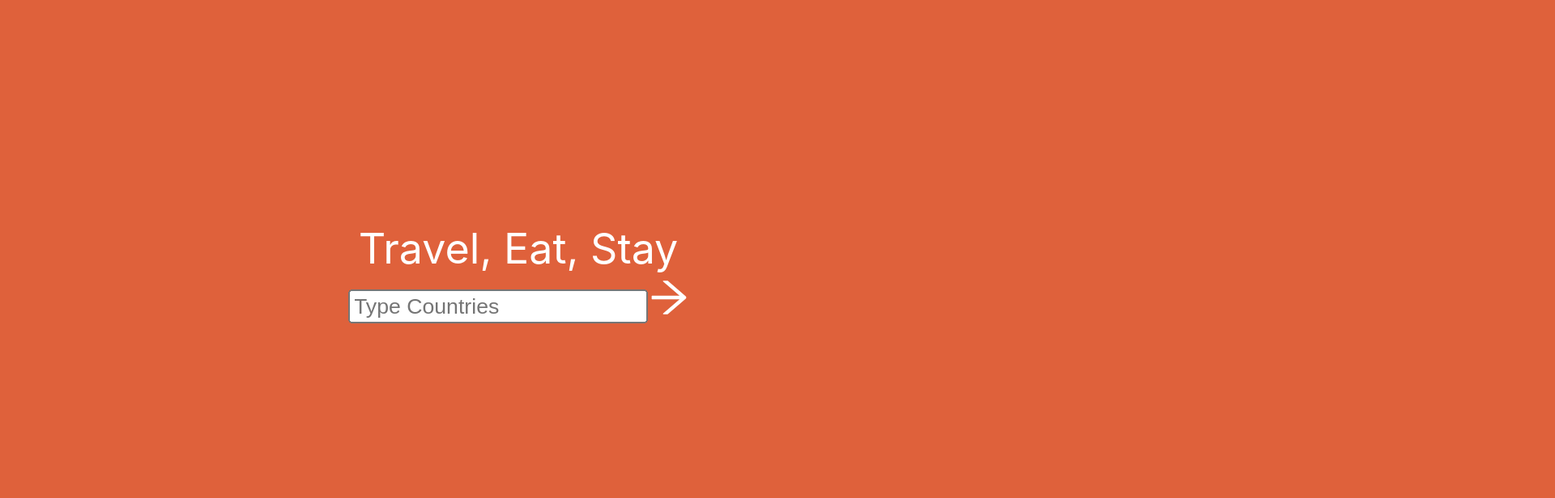
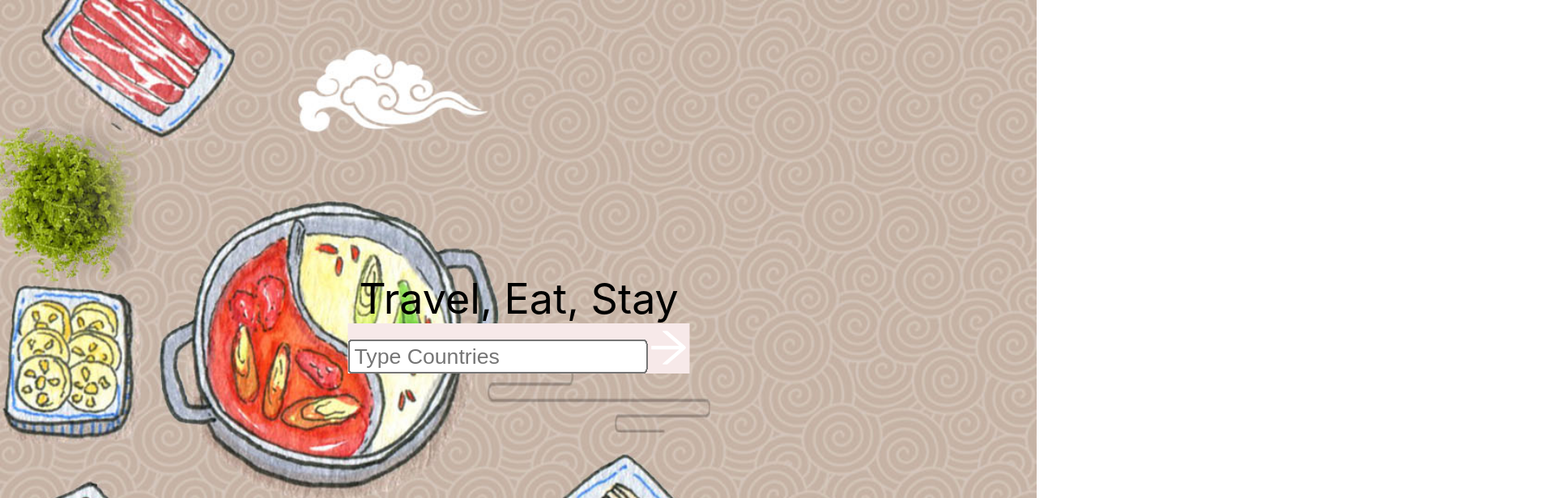
Before and after one commit to Bernix01/gmc2-frontend, a React (Create React App) app: page / in a window 1280 px wide. Shown: the top 616 px of the page at 81% size, 1920 px wide, since content can reach past the window. Built offline with nearby package versions, Linux system fonts and the light colour scheme; no server answers; the HTML template or start-up script is replaced by a standard one.

Commit message:
colors added

```diff
--- a/package.json
+++ b/package.json
@@ -7,6 +7,7 @@
     "@testing-library/react": "^9.5.0",
     "@testing-library/user-event": "^7.2.1",
     "antd": "^4.6.6",
+    "axios": "^0.20.0",
     "react": "^16.13.1",
     "react-dom": "^16.13.1",
     "react-scripts": "3.4.3"
--- a/src/App.css
+++ b/src/App.css
@@ -1,5 +1,8 @@
 .App {
   text-align: center;
+  background-image: url("./assets/bacground.jpeg");
+  background-size: cover;
+  position: relative;
 }
 
 .App-logo {
@@ -14,7 +17,6 @@
 }
 
 .App-content {
-  background-color: #df613b;
   min-height: 100vh;
   display: flex;
   flex-direction: column;
--- a/src/App.js
+++ b/src/App.js
@@ -1,8 +1,8 @@
 import React, {useState}from 'react';
 import './App.css';
-import { CountryCard} from './components/CountryCard';
 import { CountryCardSection } from './components/CountryCardSection';
 import SearchBar from './components/SearchBar'
+
 
 function App() {
   const [cambio,setCambio]=useState(false);
@@ -12,13 +12,9 @@ function App() {
   return (
     <div
       className="App"
-      style={{ transform: value === "" || !cambio ? "scale(2)" : "scale(1)" }}
     >
       <section className="App-content">
-        <SearchBar setValue={setValue} setCambio={setCambio}></SearchBar>
-        <br />
-        <br />
-
+        <SearchBar setValue={setValue} setCambio={setCambio} cambio={cambio}></SearchBar>
         {countrySection}
       </section>
     </div>
--- a/src/components/CountryCard.js
+++ b/src/components/CountryCard.js
@@ -1,18 +1,19 @@
 import React , {useEffect,useState} from 'react';
 import { Card, Space, Spin } from "antd";
 import { LoadingOutlined } from '@ant-design/icons';
+import Axios from 'axios';
 
 let useProducts = (setProducts, country) => {
   useEffect(() => {
-    fetch(`https://world.openfoodfacts.org/country/${country}.json`)
-      .then(function (resultado) {
-        return resultado.json();
+    Axios.get(`http://localhost:8000/products/${country}`)
+      .then((resultado) => {
+        setProducts(resultado.data.products)
       })
-      .then(function (objeto) {
-        setProducts(objeto.products);
-      });
+      .catch((error) => console.log(error));
   }, [country]);
-};
+}
+
+
 
 function _getCleanProducts(productos){
   let cont=0
@@ -45,7 +46,7 @@ export function CountryCard({pais }){
         console.log(producto)
       return (
         <p>
-          <Card style={{margin:"10px", height:98}} >
+          <Card style={{margin:"10px", height:98,background:"#e39f9f"}} >
             <div className="space-align-block">
               <Space align="center" >
                 <img src={imagen} height={50} />
@@ -65,7 +66,7 @@ export function CountryCard({pais }){
   );
     return (
       <div className="site-card-border-less-wrapper">
-        <Card title={pais} bordered={false} style={{ width: 300 }}>
+        <Card title={pais} bordered={false} style={{ width: 300 ,height:450,background:"#e39f9f"}}>
           {producto
              }
         </Card>
--- a/src/components/SearchBar.js
+++ b/src/components/SearchBar.js
@@ -8,7 +8,7 @@ import * as selector from '../resources/api';
 let paises=selector.loadCountries();
 let paisT = "";
 
-function SearchBar({setValue,setCambio}) {
+function SearchBar({setValue,setCambio,cambio}) {
   const [options, setOptions] = useState([]);
   const [val,setVal]=useState("")
   const handleSearch=(value)=>{
@@ -38,20 +38,29 @@ function SearchBar({setValue,setCambio}) {
   }
 return (
   <section >
-    <div >
-      Travel, Eat, Stay
-      <div>
-        <AutoComplete options={options} onSearch={handleSearch} onChange={(val)=>{setVal(val)}} onSelect={(val)=>setVal(val)} >
+    <div style={{ transform: val === "" || !cambio ? "scale(2)" : "scale(1)" }}>
+      <div style={{color:"#000000"}}>Travel, Eat, Stay</div>
+      <div >
+        <AutoComplete
+
+          options={options}
+          onSearch={handleSearch}
+          onChange={(val) => {
+            setVal(val);
+          }}
+          onSelect={(val) => setVal(val)}
+        >
           <Input
             placeholder="Type Countries"
-            style={{ width: 500 }}
+            style={{ width: 500,background:"#f7e9e9" }}
             suffix={
               <Tooltip>
-                <ArrowRightOutlined onClick={()=>{
-                  setValue(val);
-                  setCambio(true);
-                }
-                }/>
+                <ArrowRightOutlined
+                  onClick={() => {
+                    setValue(val);
+                    setCambio(true);
+                  }}
+                />
               </Tooltip>
             }
           />
```
Also changed, not shown: src/assets/bacground.jpeg (added), 1 other file (tests, documents, lock files or other folders).
